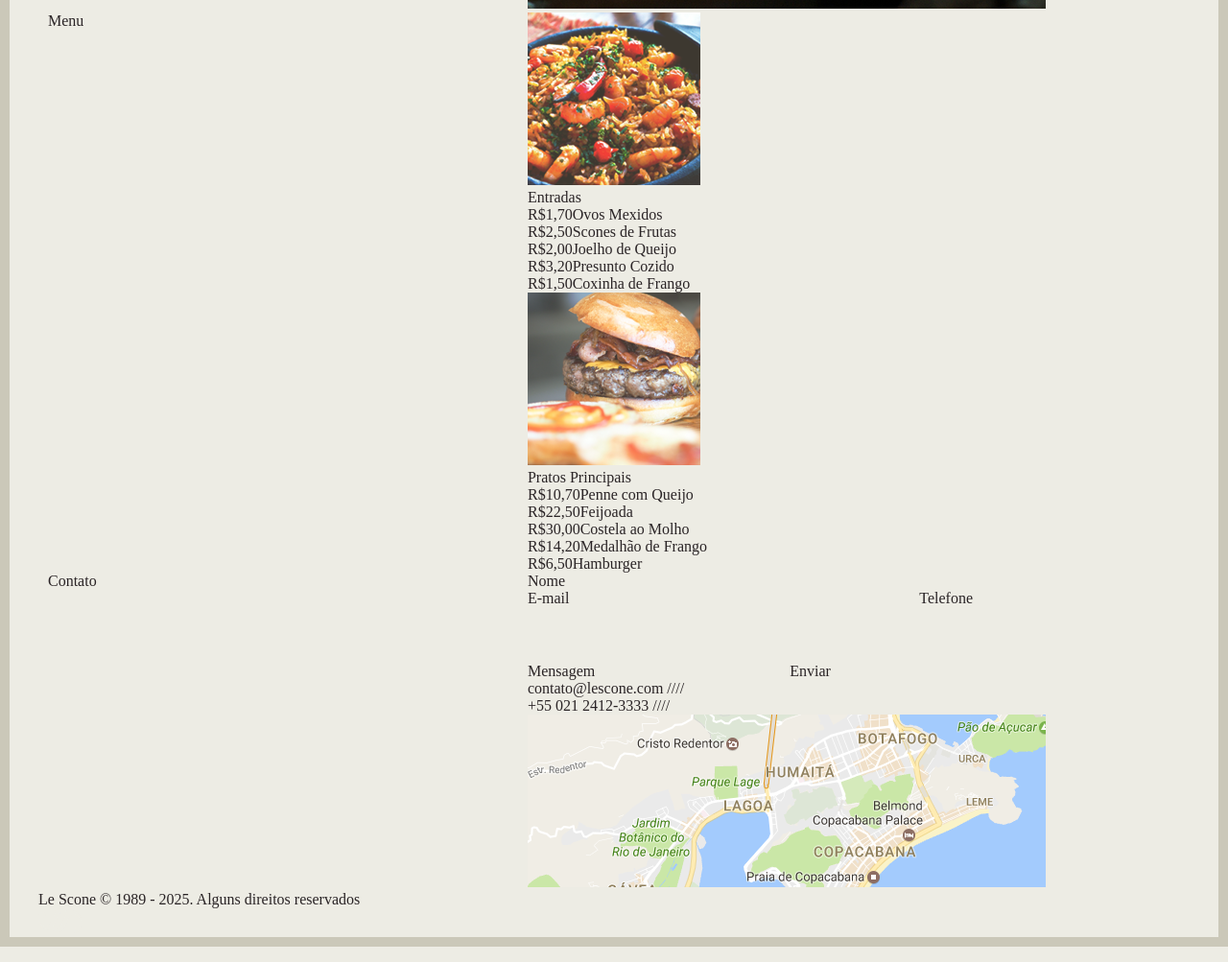
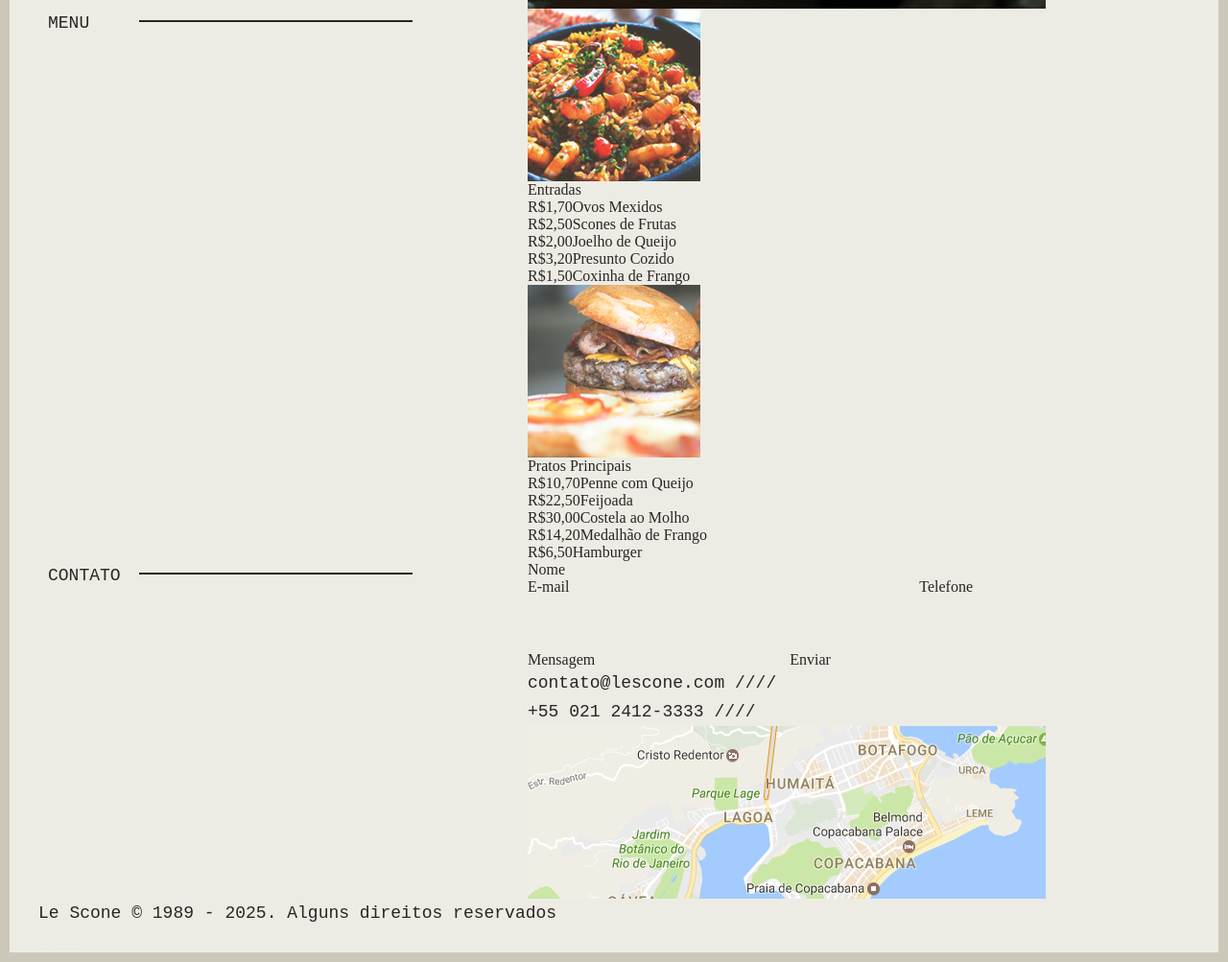
Before and after one commit to Barata-Ribeiro/origamid_sass, a plain HTML site: page index.html in a window 1280 px wide. Shown: the part 701-1704 px from the top of the page at 96% size. Drawn offline with Linux system fonts and the light colour scheme; a web font is replaced by a local one.

Commit message:
4-8 Geral

```diff
--- a/scss/_geral.scss
+++ b/scss/_geral.scss
@@ -1,7 +1,43 @@
 @use 'variaveis-e-mixins' as *;
+@use 'grid' as *;
 
 body {
   background-color: $bege-claro;
   border: 10px solid $bege-medio;
   color: $cinza;
+  @include device(small) {
+    border: none;
+  }
 }
+
+img {
+  display: block;
+  max-width: 100%;
+  height: auto;
+}
+
+p {
+  @include tipo-1(18);
+}
+
+.titulo {
+  @include tipo-1(18);
+  text-transform: uppercase;
+  &::after {
+    content: '';
+    display: block;
+    background-color: $cinza;
+    width: 75%;
+    float: right;
+    height: 2px;
+    margin-top: 12px;
+    @include device(medium) {
+      width: 60%;
+    }
+  }
+
+  @include device(small) {
+    margin-top: 40px;
+    margin-bottom: 20px;
+  }
+}
```
Also changed, not shown: css/style.css, scss/_intro.scss (added), 1 other file.
